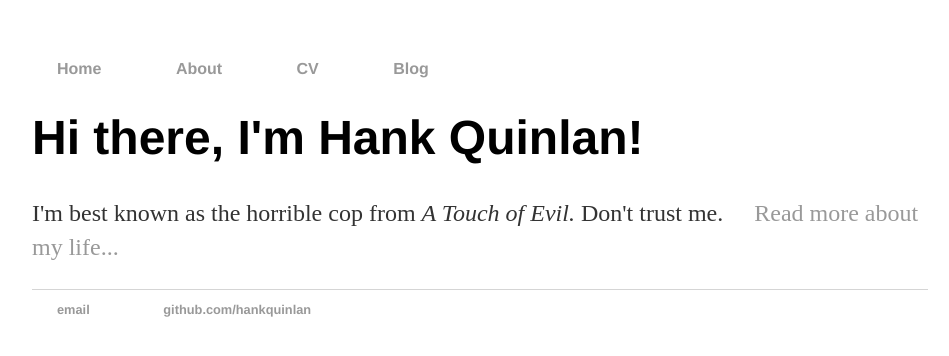
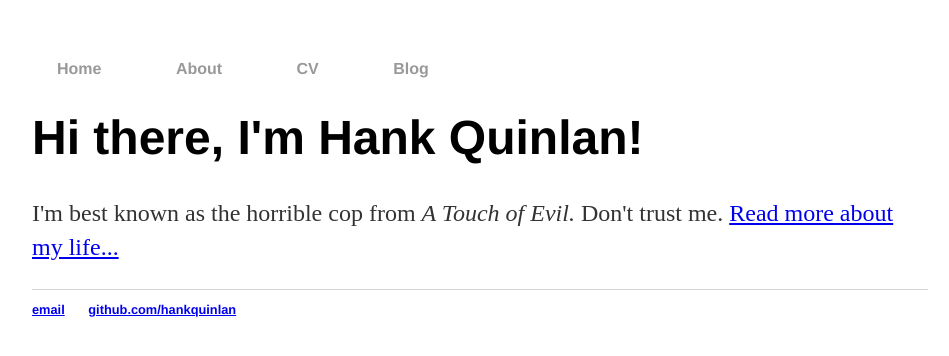
Before and after one commit to danielzsh/devo1ution.github.io, a Jekyll site: the page built from index.html, in a window 1280 px wide. Shown: the top 356 px of the page, without its empty margins (160-1109 px from the left). Built offline with Jekyll 4.4.1, drawn with Linux system fonts in a browser that asks for light colours.

Commit message:
Update main.css

```diff
--- a/css/main.css
+++ b/css/main.css
@@ -8,19 +8,24 @@
     list-style: none;
     font-weight: bold;
 }
+a:hover {
+    text-decoration: underline;
+}
 nav ul li, footer ul li {
     display: inline;
     margin-right: 20px;
 }
-a {
+nav ul li a:link {
   text-decoration: none;
   color: #999;
   padding: 10px 25px;
   text-align: center;
 }
-a:hover {
+nav ul li a:hover {
+    text-decoration: none;
     background-color: #c4c1c0;
 }
+
 h1 {
     font-size: 3em;
     font-family:'Helvetica', 'Arial', 'Sans-Serif';
```
